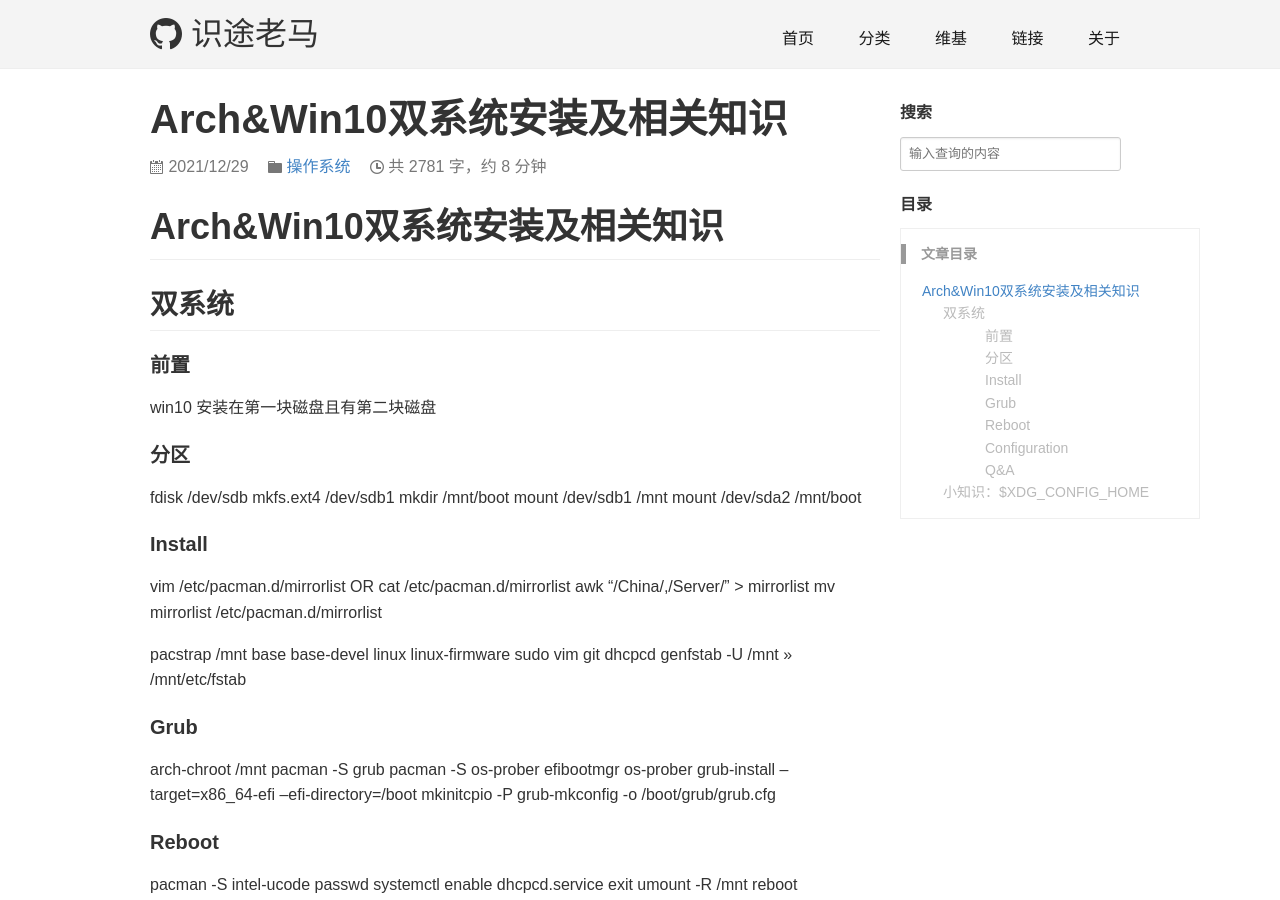
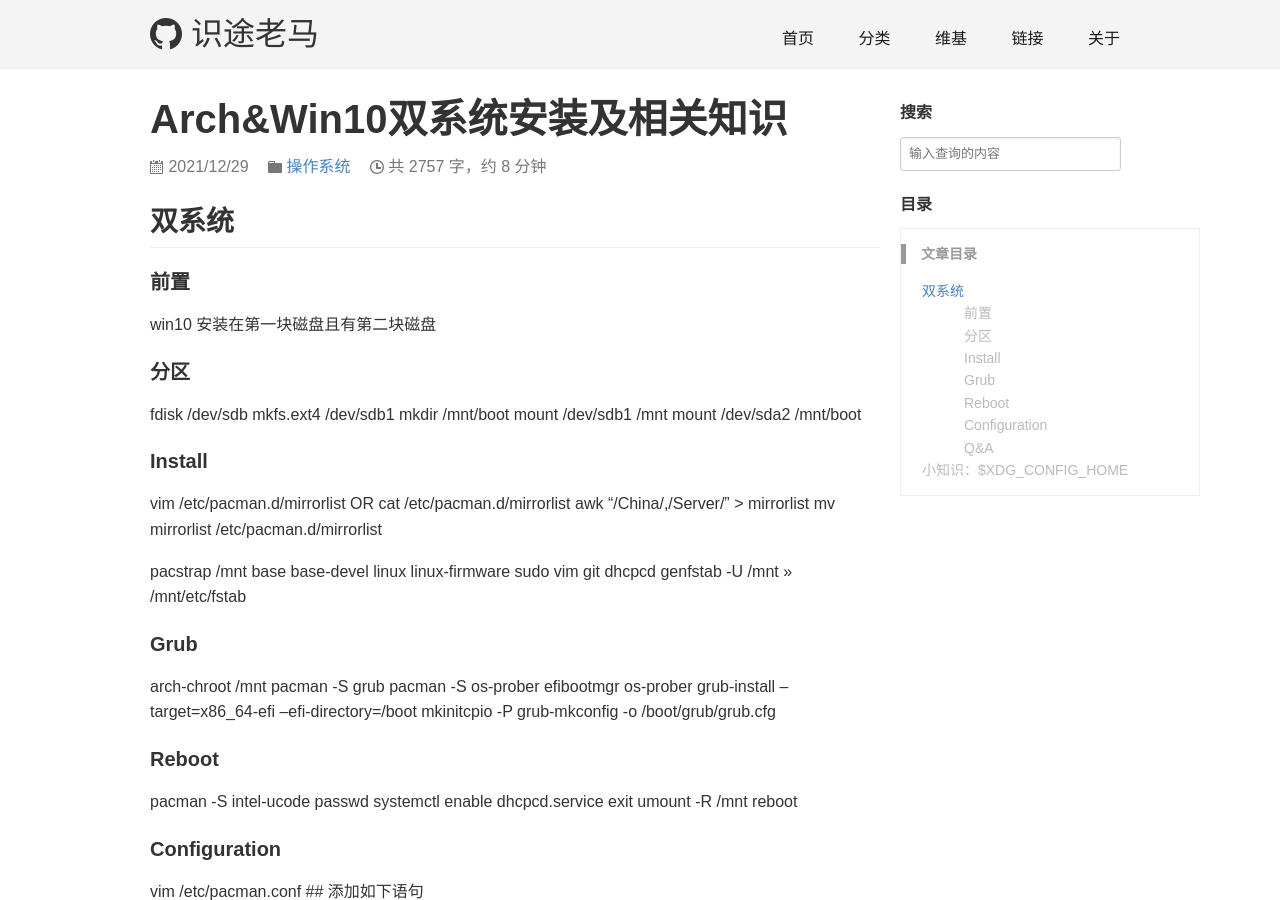
Before and after one commit to MazFactor/mzlongblog, a Jekyll site: the page built from _posts/2021-12-29-Arch&Windows双系统.md, in a window 1280 px wide and 900 px high. Built offline with Jekyll 4.4.1, drawn with Linux system fonts in a browser that asks for light colours; comment, search, counter and statistics services are not loaded.

Commit message:
correct title

```diff
--- a/_posts/2021-12-29-Arch&Windows双系统.md
+++ b/_posts/2021-12-29-Arch&Windows双系统.md
@@ -5,8 +5,6 @@
 description: Arch&Win10双系统安装及相关知识
 keywords: Archlinux 双系统
 ---
-# Arch&Win10双系统安装及相关知识
-
 ## 双系统
 
 #### 前置
```
